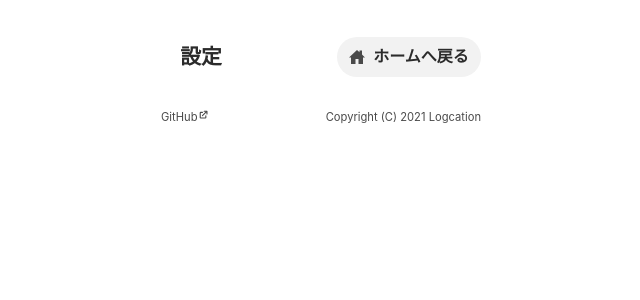
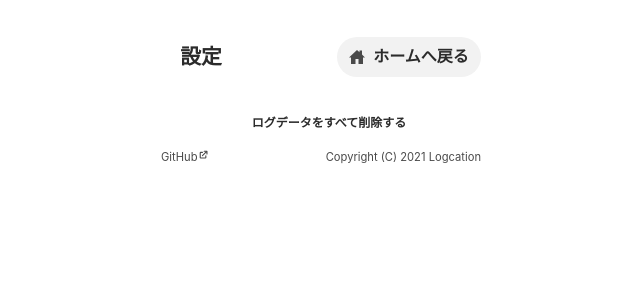
Before and after one commit to tdu-logcation/web, a Next.js app: page /setting in a window 1280 px wide. Shown: the top 300 px of the page, without its empty margins (319-959 px from the left). Built offline with nearby package versions, Linux system fonts and the light colour scheme.

Commit message:
ログデータの完全削除の追加

```diff
--- a/components/Footer.tsx
+++ b/components/Footer.tsx
@@ -1,3 +1,9 @@
+/**!
+ * @author Yuto Watanabe
+ *
+ * Copyright (C) 2021 logcation
+ */
+
 import {Box, Text, Center, Flex, Spacer, Link} from '@chakra-ui/react';
 import * as colors from '../utils/colors';
 import {HiExternalLink} from 'react-icons/hi';
--- a/components/OtherPage.tsx
+++ b/components/OtherPage.tsx
@@ -1,3 +1,9 @@
+/**!
+ * @author Yuto Watanabe
+ *
+ * Copyright (C) 2021 logcation
+ */
+
 import React from 'react';
 import {
   Flex,
--- a/components/Page.tsx
+++ b/components/Page.tsx
@@ -1,3 +1,9 @@
+/**!
+ * @author Yuto Watanabe
+ *
+ * Copyright (C) 2021 logcation
+ */
+
 import React from 'react';
 import {Footer} from './Footer';
 
--- a/components/Setting.tsx
+++ b/components/Setting.tsx
@@ -1,5 +1,22 @@
+/**!
+ * @author Yuto Watanabe
+ *
+ * Copyright (C) 2021 logcation
+ */
 import {OtherPage} from './OtherPage';
+import {DeleteData} from './settings/DeleteData';
+import {Center, UnorderedList, ListItem} from '@chakra-ui/react';
 
 export const Setting = () => {
-  return <OtherPage title="設定"></OtherPage>;
+  return (
+    <OtherPage title="設定">
+      <Center>
+        <UnorderedList listStyleType="none">
+          <ListItem>
+            <DeleteData />
+          </ListItem>
+        </UnorderedList>
+      </Center>
+    </OtherPage>
+  );
 };
--- /dev/null
+++ b/components/settings/DeleteData.tsx
@@ -0,0 +1,81 @@
+/**!
+ * @author Yuto Watanabe
+ *
+ * Copyright (C) 2021 logcation
+ */
+import React from 'react';
+import {
+  Box,
+  Button,
+  useDisclosure,
+  Modal,
+  ModalOverlay,
+  ModalContent,
+  ModalHeader,
+  ModalCloseButton,
+  ModalBody,
+  ModalFooter,
+  useToast,
+} from '@chakra-ui/react';
+import {useRecoilState} from 'recoil';
+import {logState} from '../../utils/recoilAtoms';
+import * as colors from '../../utils/colors';
+
+export const DeleteData = () => {
+  const [log, setLog] = useRecoilState(logState);
+  const {isOpen, onOpen, onClose} = useDisclosure();
+  const toast = useToast();
+
+  const deleteLog = () => {
+    setLog([]);
+    onClose();
+    toast({
+      title: '完全に削除しました',
+      status: 'info',
+      duration: 9000,
+      isClosable: true,
+    });
+  };
+
+  return (
+    <Box>
+      <Button
+        size="xs"
+        color={colors.textPrimary}
+        variant="link"
+        onClick={onOpen}
+      >
+        ログデータをすべて削除する
+      </Button>
+      <Modal isOpen={isOpen} onClose={onClose}>
+        <ModalOverlay />
+        <ModalContent>
+          <ModalHeader>本当に削除しますか？</ModalHeader>
+          <ModalCloseButton size="lg" />
+          <ModalBody color={colors.textSecondly}>
+            この操作は元には戻せません。
+          </ModalBody>
+
+          <ModalFooter>
+            <Button
+              backgroundColor={colors.mainPrimary}
+              color={colors.textPrimary}
+              marginRight=".5rem"
+              onClick={deleteLog}
+            >
+              削除
+            </Button>
+            <Button
+              variant="ghost"
+              color={colors.textPrimary}
+              mr={3}
+              onClick={onClose}
+            >
+              キャンセル
+            </Button>
+          </ModalFooter>
+        </ModalContent>
+      </Modal>
+    </Box>
+  );
+};
```
